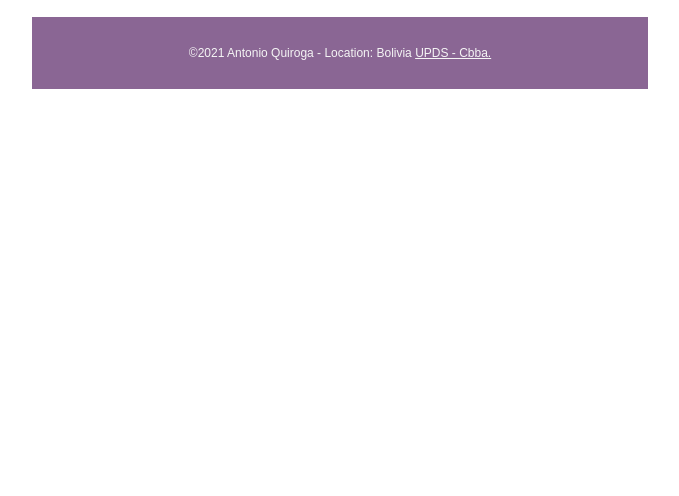
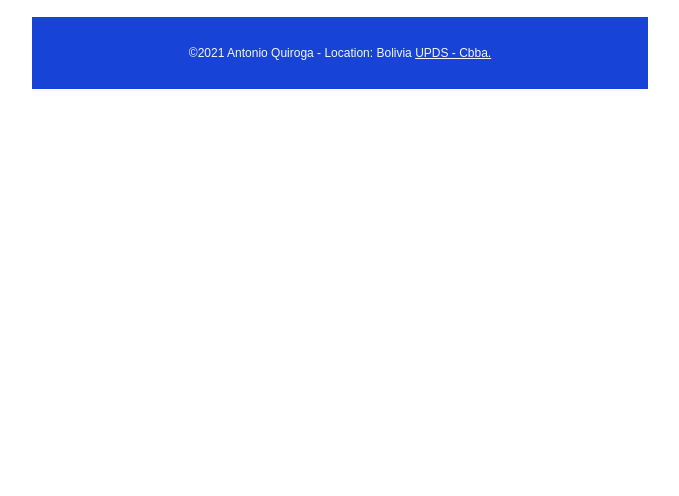
Before and after one commit to Antonio-1808/Pruebas, a plain HTML site: page index.html in a window 1280 px wide. Shown: the part 304-800 px from the top of the page, without its empty margins (300-979 px from the left). Drawn offline with Linux system fonts and the light colour scheme.

Commit message:
modificscion

```diff
--- a/css/main.css
+++ b/css/main.css
@@ -30,7 +30,7 @@ header, main, footer {
 
 header, footer, footer a {
     text-align: center;
-    background-color:#8A6694;
+    background-color:#1744d6;
     color: whitesmoke;
 }
 
```
